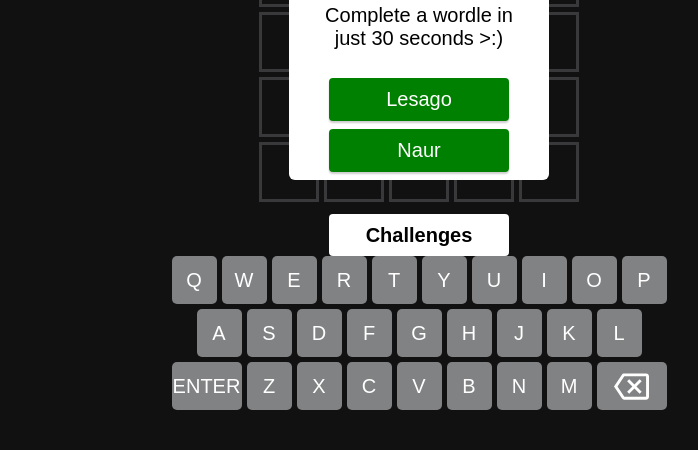
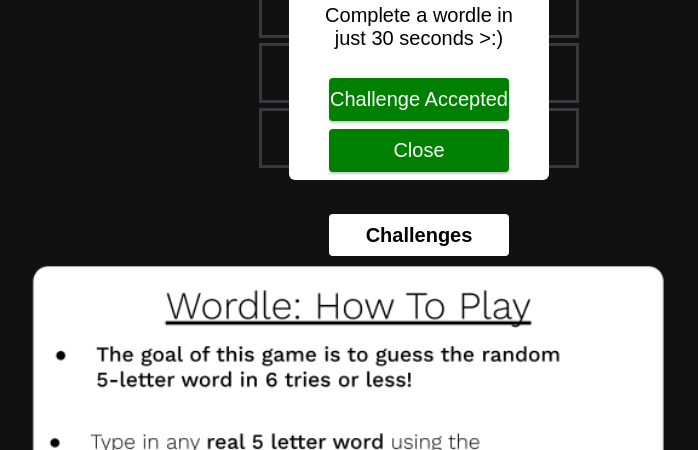
Before and after one commit to JoshuaLin78/Wordle-Pog, a website: page index.html in a window 1280 px wide. Both pictures are taken after a click on the button "Challenges". Shown: the part 350-800 px from the top of the page, without its empty margins (221-919 px from the left). Drawn offline with Linux system fonts and the light colour scheme; no server answers.

Commit message:
Update index.html

```diff
--- a/index.html
+++ b/index.html
@@ -62,9 +62,10 @@
     <div class="popup" id="challenge-popup">
         <h2>Challenge</h2>
         <p>Complete a wordle in just 30 seconds >:)</p>
-        <button type="button" onclick="startChallenge(), closeChallengePopup()">Lesago</button>
-        <button type="button" onclick="closeChallengePopup()">Naur</button>
+        <button type="button" onclick="startChallenge(), closeChallengePopup()">Challenge Accepted</button>
+        <button type="button" onclick="closeChallengePopup()">Close</button>
     </div>
+    <img src="User Documentation_Manual.png" id="img">
     </div>
     <div data-keyboard class="keyboard">
         <button class="key" data-key="Q">Q</button> <! class for styling, data attribute for JS, text "Q" >
```
